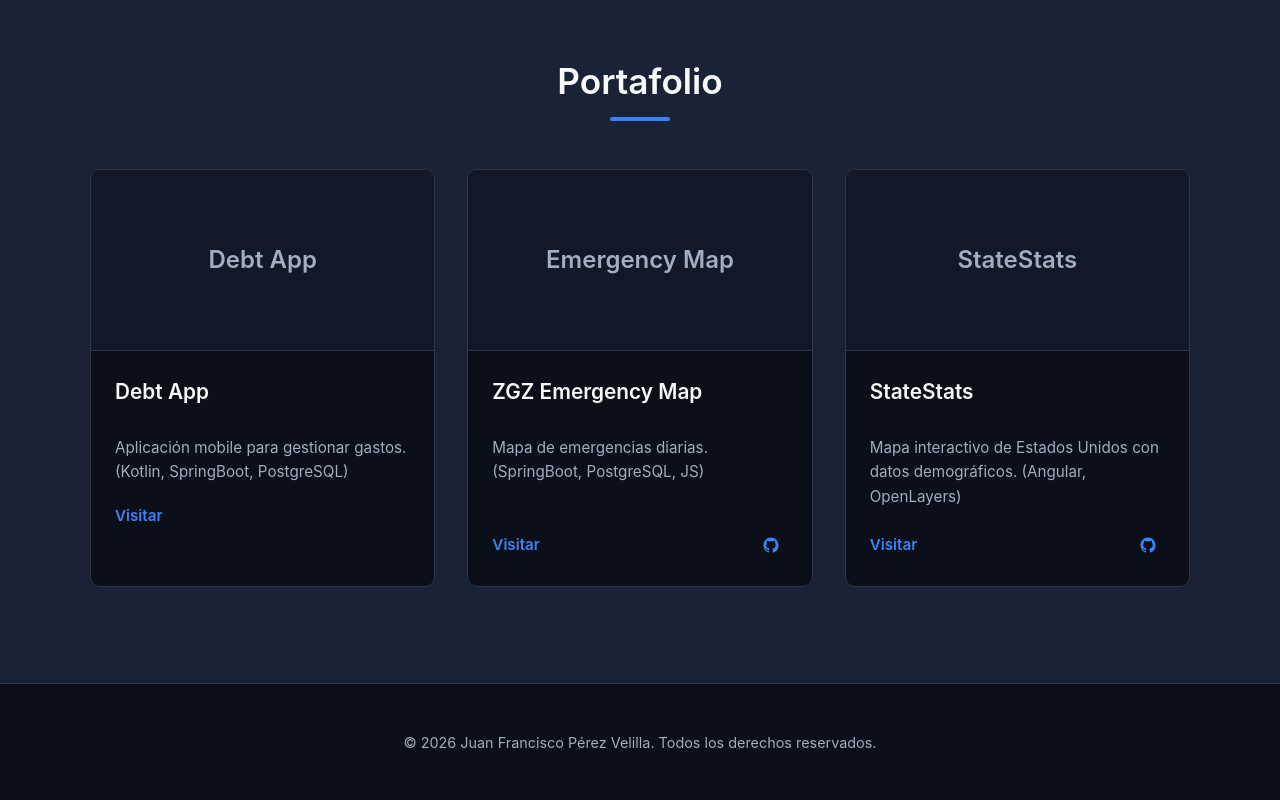
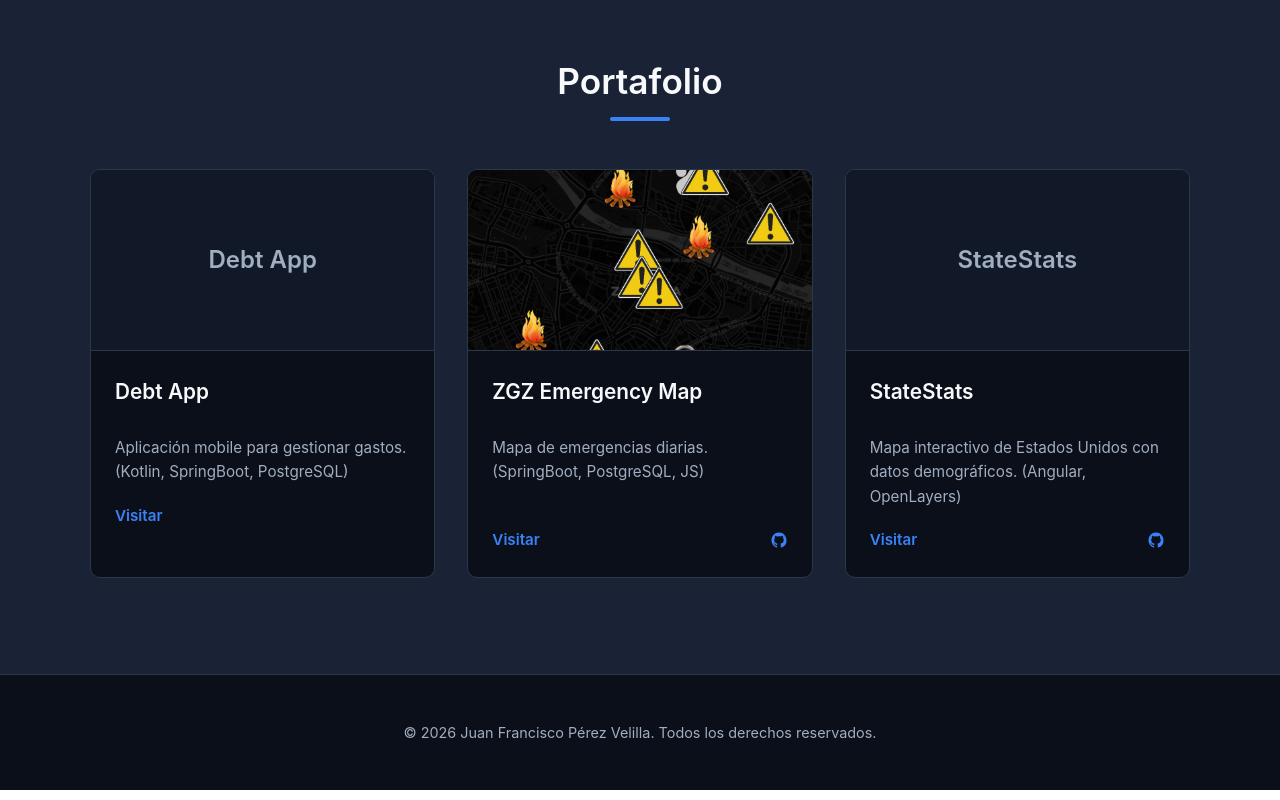
Before and after one commit to juanFRANvelilla/juanFranciscoPerezWeb, an Angular app in the folder webPersonalAngular/: page / in a window 1280 px wide. Shown: the part 1643-2443 px from the top of the page. Built offline with nearby package versions, Linux system fonts and the light colour scheme.

Commit message:
feat: agregar imagenes zgz emergency

```diff
--- a/webPersonalAngular/src/app/app.css
+++ b/webPersonalAngular/src/app/app.css
@@ -316,10 +316,36 @@ h1, h2, h3, h4 {
   display: flex;
   align-items: center;
   justify-content: center;
+  position: relative;
+  overflow: hidden;
   color: var(--text-secondary);
   font-size: 1.5rem;
   font-weight: 600;
   border-bottom: 1px solid var(--border-color);
+}
+
+.project-img-placeholder img {
+  width: 100%;
+  height: 100%;
+  object-fit: cover;
+}
+
+.project-img {
+  position: absolute;
+  inset: 0;
+  display: block;
+}
+
+.project-img-placeholder img.project-img--dark {
+  display: none;
+}
+
+.portfolio-container.dark-theme .project-img--dark {
+  display: block;
+}
+
+.portfolio-container.dark-theme .project-img--light {
+  display: none;
 }
 
 .project-info {
@@ -360,11 +386,11 @@ h1, h2, h3, h4 {
   display: inline-flex;
   align-items: center;
   justify-content: center;
-  width: 34px;
-  height: 34px;
-  border-radius: 8px;
   background: transparent;
+  padding: 0;
+  line-height: 0;
   transition: transform 0.18s ease, color 0.18s ease;
+  transform-origin: center;
 }
 
 .btn-link--icon svg {
@@ -374,7 +400,7 @@ h1, h2, h3, h4 {
 
 .btn-link--icon:hover {
   text-decoration: none;
-  transform: scale(1.08);
+  transform: scale(1.22);
 }
 
 .btn-link:hover {
--- a/webPersonalAngular/src/app/app.html
+++ b/webPersonalAngular/src/app/app.html
@@ -101,7 +101,18 @@
       <!-- Proyecto 2 -->
       <div class="project-card">
         <div class="project-img-placeholder">
-          <span>Emergency Map</span>
+          <img
+            class="project-img project-img--light"
+            src="assets/projects/zgz-emergency-map.png"
+            alt="Captura de ZGZ Emergency Map (modo día)"
+            loading="lazy"
+          />
+          <img
+            class="project-img project-img--dark"
+            src="assets/projects/zgz-emergency-map-dark.png"
+            alt="Captura de ZGZ Emergency Map (modo noche)"
+            loading="lazy"
+          />
         </div>
         <div class="project-info">
           <h3>ZGZ Emergency Map</h3>
```
Also changed, not shown: webPersonalAngular/public/assets/projects/zgz-emergency-map-dark.png (added), webPersonalAngular/public/assets/projects/zgz-emergency-map.png (added).
